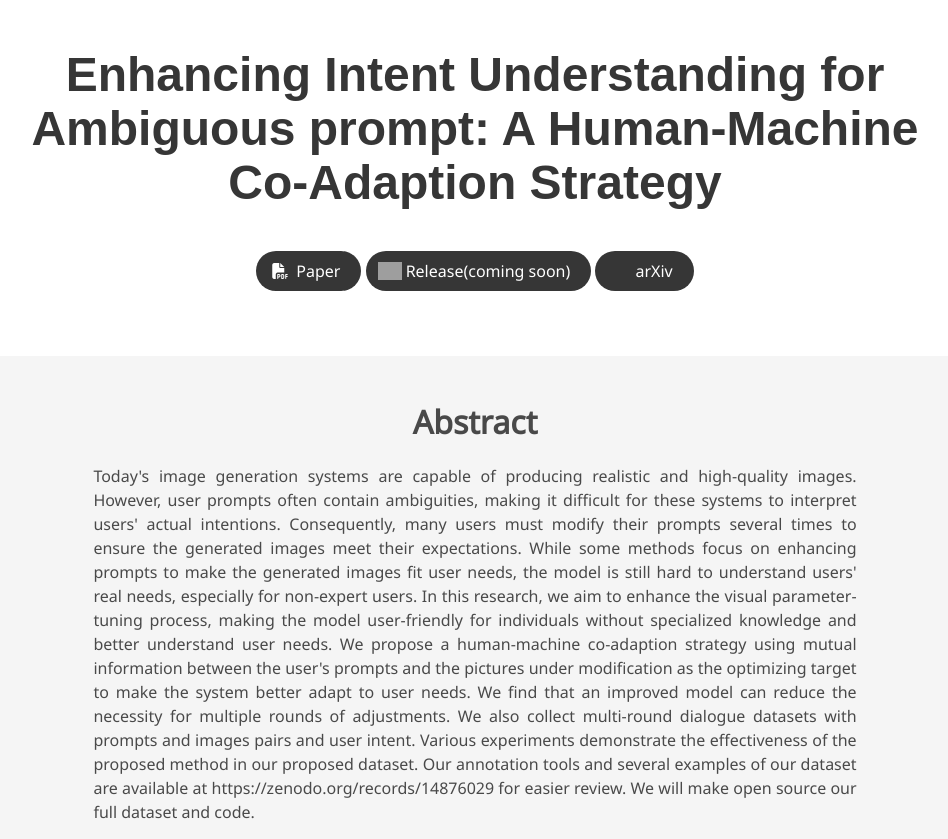
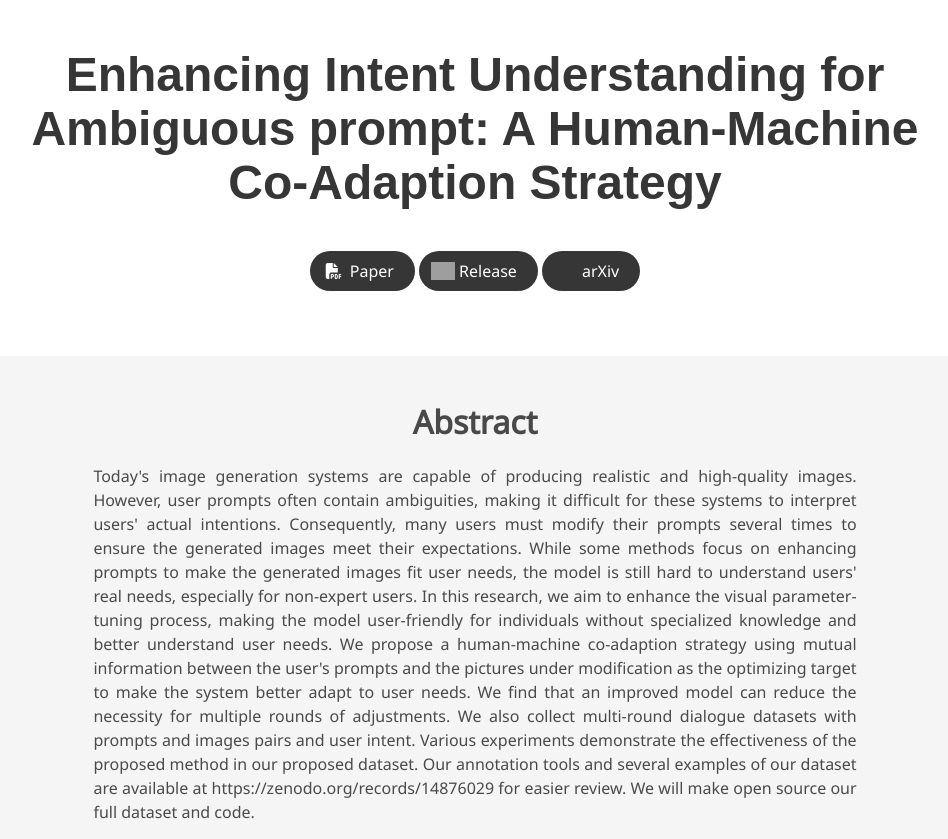
Before and after one commit to jianhuiwemi/Enhancing, a plain HTML site: page index.html in a window 1280 px wide. Shown: the top 839 px of the page, without its empty margins (165-1113 px from the left). Drawn offline with nearby package versions, Linux system fonts and the light colour scheme; grey boxes are pictures that could not be loaded; some icons are missing; a web font is replaced by a local one.

Commit message:
Update index.html

```diff
--- a/index.html
+++ b/index.html
@@ -76,7 +76,7 @@
                        alt="Hugging Face"
                        style="width:2rem; height:auto;">
                                       </span>
-                                      <span>Release(coming soon)</span>
+                                      <span>Release</span>
                                     </a>
                                   </span>
 
```
